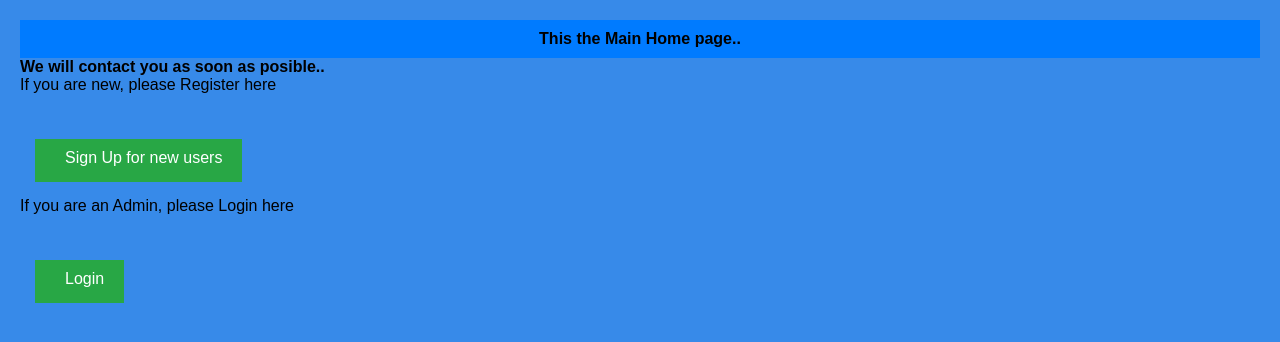
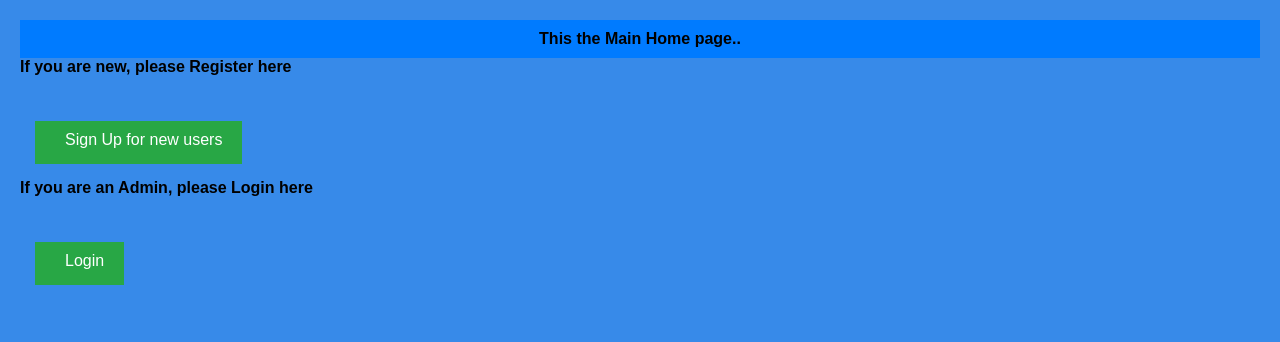
Before and after one commit to TareqJamilSarkar/Web_Technology, a PHP site: page /Home.php in a window 1280 px wide. Shown: the top 342 px of the page. Run offline with PHP 8.4, Linux system fonts and the light colour scheme.

Commit message:
homepage

```diff
--- a/Home.php
+++ b/Home.php
@@ -9,15 +9,17 @@
 <body>
     <h1> This the Main Home page..</h1>
 
-     <h2> We will contact you as soon as posible..</h2>
 
-<legend>If you are new, please Register here</legend>
+
+
+
+<h2>If you are new, please Register here</h2>
      <form action="Registration_Form.php" method="POST" enctype="multipart/form-data" onsubmit = "return validate()">
    <button type="submit" name="submit">Sign Up for new users</button>
 </form>
 
 
-<legend>If you are an Admin, please Login here</legend>
+<h2>If you are an Admin, please Login here</h2>
 <form action="admin.php" method="POST" enctype="multipart/form-data" onsubmit = "return validate()">
     <button type="submit" name="submit">Login</button>
 
```
